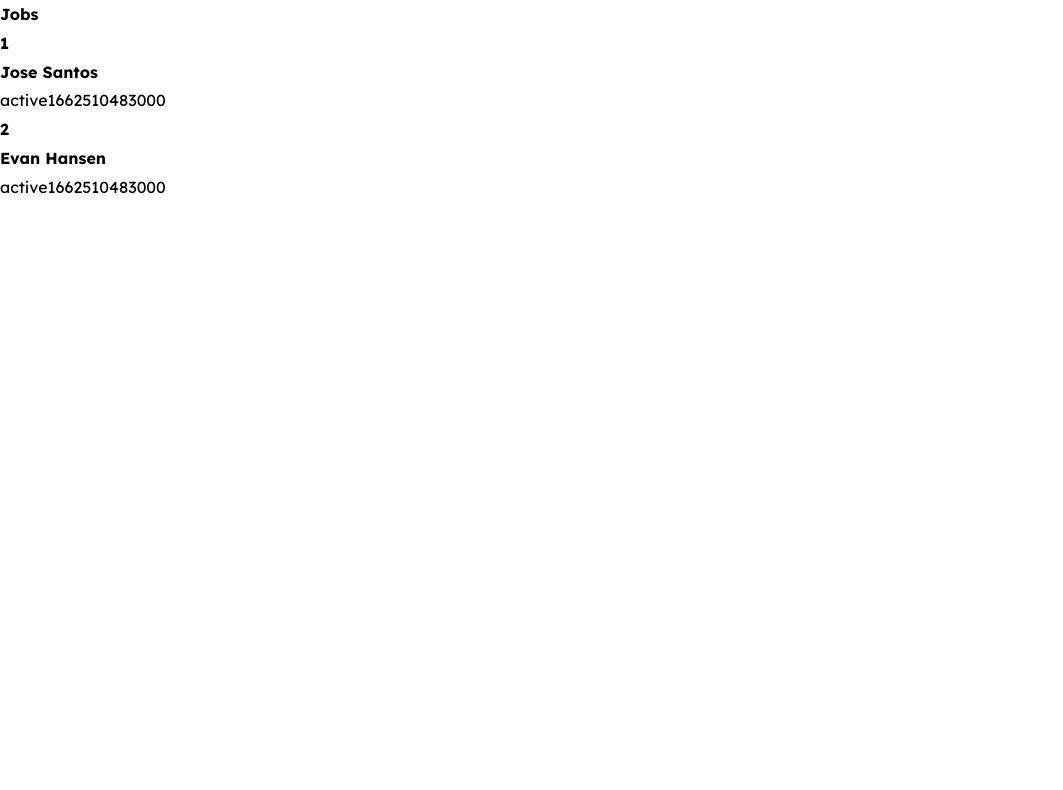
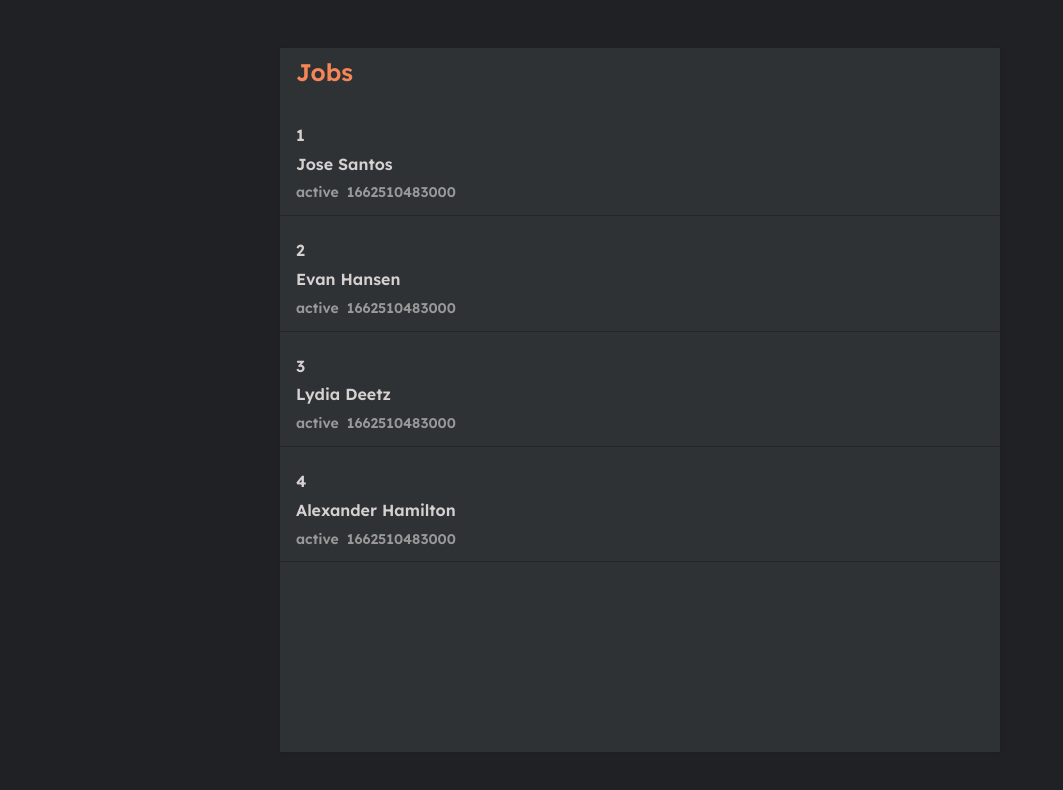
Before and after one commit to jose-vs/React-Redux-Frontend, a React (Create React App) app: page / in a window 1280 px wide. Shown: the top 790 px of the page, without its empty margins (0-1063 px from the left). Built offline with nearby package versions, Linux system fonts and the light colour scheme.

Commit message:
fixed css

```diff
--- a/src/app/pages/index.module.css
+++ b/src/App.css
@@ -64,7 +64,7 @@ a {
 
 .app {
   width: 100%;
-  max-width: 480px;
+  max-width: 720px;
   height: 88vh;
   margin: 0 auto;
   background-color: var(--color-white);
--- a/src/app/pages/index.tsx
+++ b/src/App.tsx
@@ -1,24 +1,24 @@
 import React from 'react';
 import { Routes, Route, HashRouter as Router } from 'react-router-dom';
+import './App.css'
 
-import './index.module.css';
-import { NavBar } from '../components';
-import HomePage from './HomePage';
-import JobPage from './JobPage';
+import { NavBar } from './app/components';
+import HomePage from './app/pages/HomePage';
+import JobPage from './app/pages/JobPage';
 
 const App = () => {
   return (
-    <Router>
-      <div className="container dark">
-        <div className="app">
+    <div className="container dark">
+      <div className="app">
+        <Router>
           <NavBar />
           <Routes>
             <Route path={process.env.PUBLIC_URL + '/'} element={<HomePage />} />
             <Route path="/job/:id" element={<JobPage />} />
           </Routes>
-        </div>
+        </Router>
       </div>
-    </Router>
+    </div>
   );
 };
 
--- a/src/app/pages/JobPage/index.tsx
+++ b/src/app/pages/JobPage/index.tsx
@@ -1,9 +1,27 @@
-import React from 'react';
+import React, { useState, useEffect } from 'react';
 import { useParams, useNavigate } from 'react-router-dom';
+import { IJob } from '../../../models';
+import { getJob } from '../../../utils/jobsService';
 
 const JobPage = () => {
-  let { id } = useParams();
-  return <div>JobPage</div>;
+  const { id } = useParams();
+  const [job, setJob] = useState<IJob>(getJob(parseInt(id ? id : "0")));
+  const navigate = useNavigate();
+
+  return (
+    <div className="note">
+      <div className="note-header">
+        <h3>{job.status}</h3>
+        <h3>{job.client.name}</h3>
+      </div>
+      <textarea
+        onChange={(e) => {
+          setJob(prev => ({ ...prev, note: e.target.value}));
+        }}
+        defaultValue={job?.note}
+      ></textarea>
+    </div>
+  );
 };
 
 export default JobPage;
--- a/src/index.tsx
+++ b/src/index.tsx
@@ -1,6 +1,6 @@
 import React from 'react';
 import ReactDOM from 'react-dom/client';
-import App from './app/pages';
+import App from './App';
 import reportWebVitals from './reportWebVitals';
 
 const root = ReactDOM.createRoot(document.getElementById('root') as HTMLElement);
--- a/src/models/default.ts
+++ b/src/models/default.ts
@@ -23,4 +23,26 @@ export const DEFAULT_JOBS: IJob[] = [
     },
     // note?: string
   },
+  {
+    id: 3,
+    status: 'active',
+    dateCreated: new Date(),
+    client: {
+      name: 'Lydia Deetz',
+      phoneno: 3848301278,
+      email: 'l.Deetz@mail.com',
+    },
+    // note?: string
+  },
+  {
+    id: 4,
+    status: 'active',
+    dateCreated: new Date(),
+    client: {
+      name: 'Alexander Hamilton',
+      phoneno: 38482047348,
+      email: 'a.hamilton@mail.com',
+    },
+    // note?: string
+  },
 ];
--- /dev/null
+++ b/src/utils/jobsService.ts
@@ -0,0 +1,13 @@
+import React from 'react';
+import { IJob } from '../models';
+import { DEFAULT_JOBS } from '../models/default';
+
+export const getJob = (id: number): IJob => {
+  const job = DEFAULT_JOBS.find((obj) => {
+    return obj.id === id;
+  });
+
+  if (job) return job;
+
+  throw new Error('job not found');
+};
```
